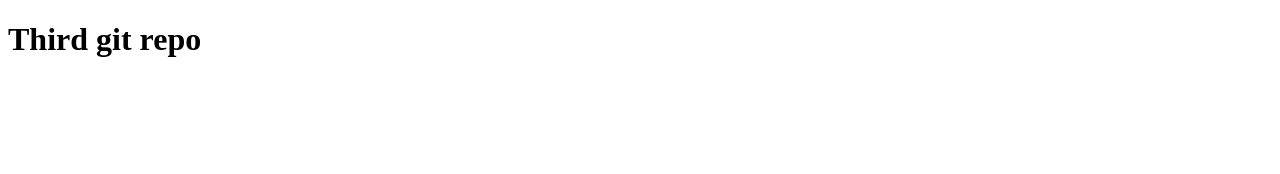
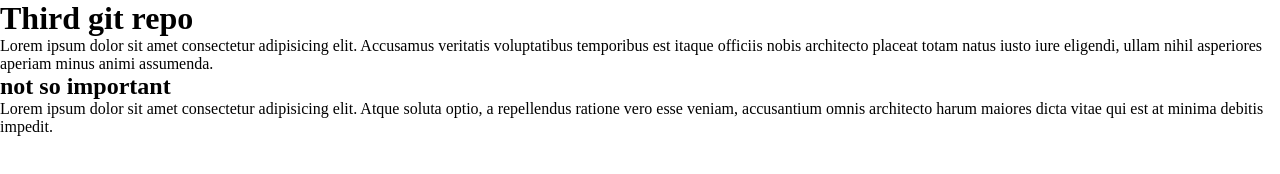
Before and after one commit to firuzeabdullazade/git, a plain HTML site: page index.html in a window 1280 px wide. Drawn offline with Linux system fonts and the light colour scheme.

Commit message:
css was added, content was added

```diff
--- a/index.html
+++ b/index.html
@@ -1,12 +1,25 @@
 <!DOCTYPE html>
 <html lang="en">
-<head>
-    <meta charset="UTF-8">
-    <meta http-equiv="X-UA-Compatible" content="IE=edge">
-    <meta name="viewport" content="width=device-width, initial-scale=1.0">
+  <head>
+    <meta charset="UTF-8" />
+    <meta http-equiv="X-UA-Compatible" content="IE=edge" />
+    <meta name="viewport" content="width=device-width, initial-scale=1.0" />
     <title>Document</title>
-</head>
-<body>
-     <h1>Third git repo</h1>
-</body>
+    <link rel="stylesheet" href="./main.css">
+  </head>
+  <body>
+    <h1>Third git repo</h1>
+    <div>
+      Lorem ipsum dolor sit amet consectetur adipisicing elit. Accusamus
+      veritatis voluptatibus temporibus est itaque officiis nobis architecto
+      placeat totam natus iusto iure eligendi, ullam nihil asperiores aperiam
+      minus animi assumenda.
+    </div>
+    <h2>not so important</h2>
+    <p>
+      Lorem ipsum dolor sit amet consectetur adipisicing elit. Atque soluta
+      optio, a repellendus ratione vero esse veniam, accusantium omnis
+      architecto harum maiores dicta vitae qui est at minima debitis impedit.
+    </p>
+  </body>
 </html>
--- a/main.css
+++ b/main.css
@@ -0,0 +1,5 @@
+*  {
+    box-sizing: border-box;
+    margin: 0;
+    padding: 0;
+}
```
